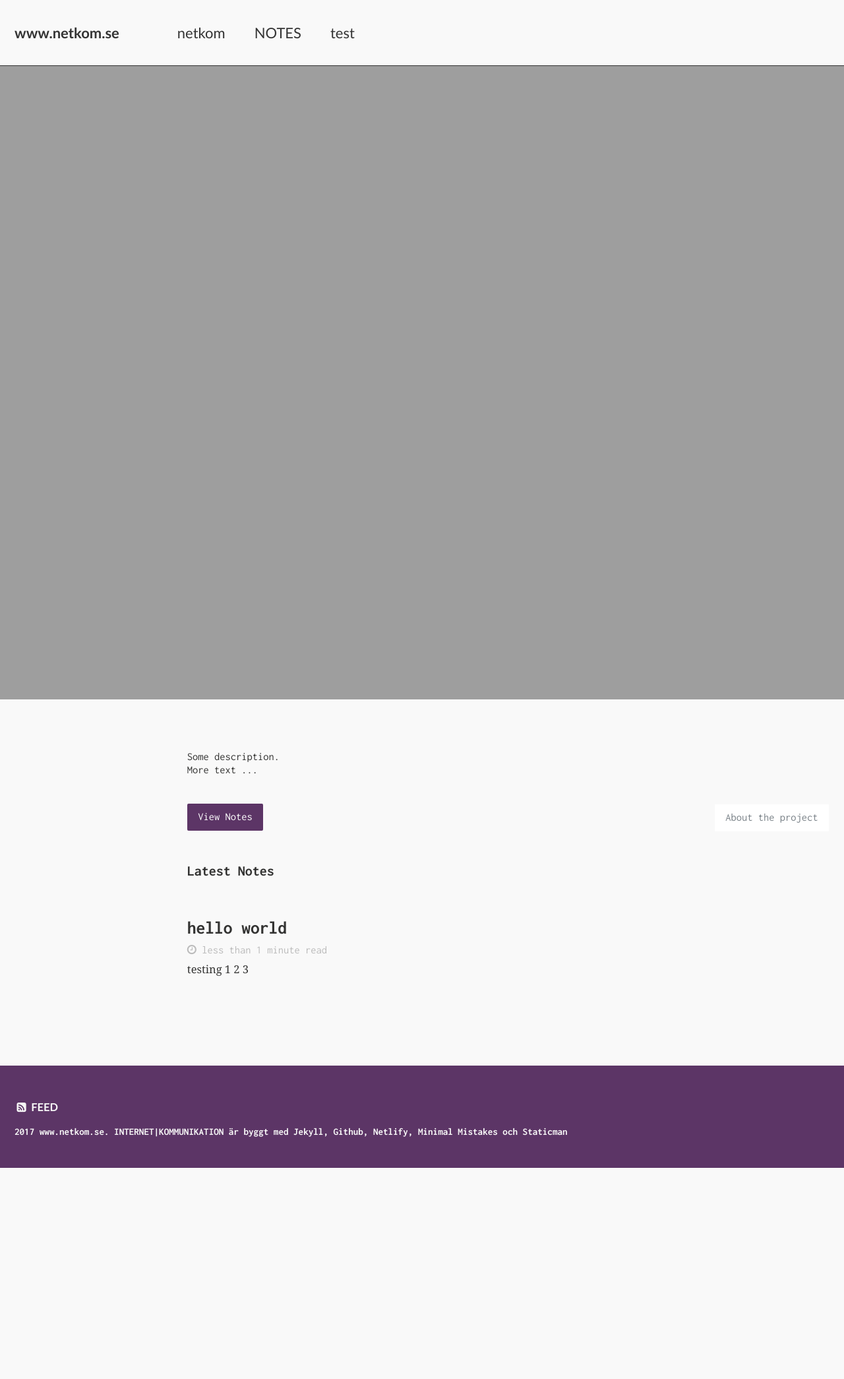
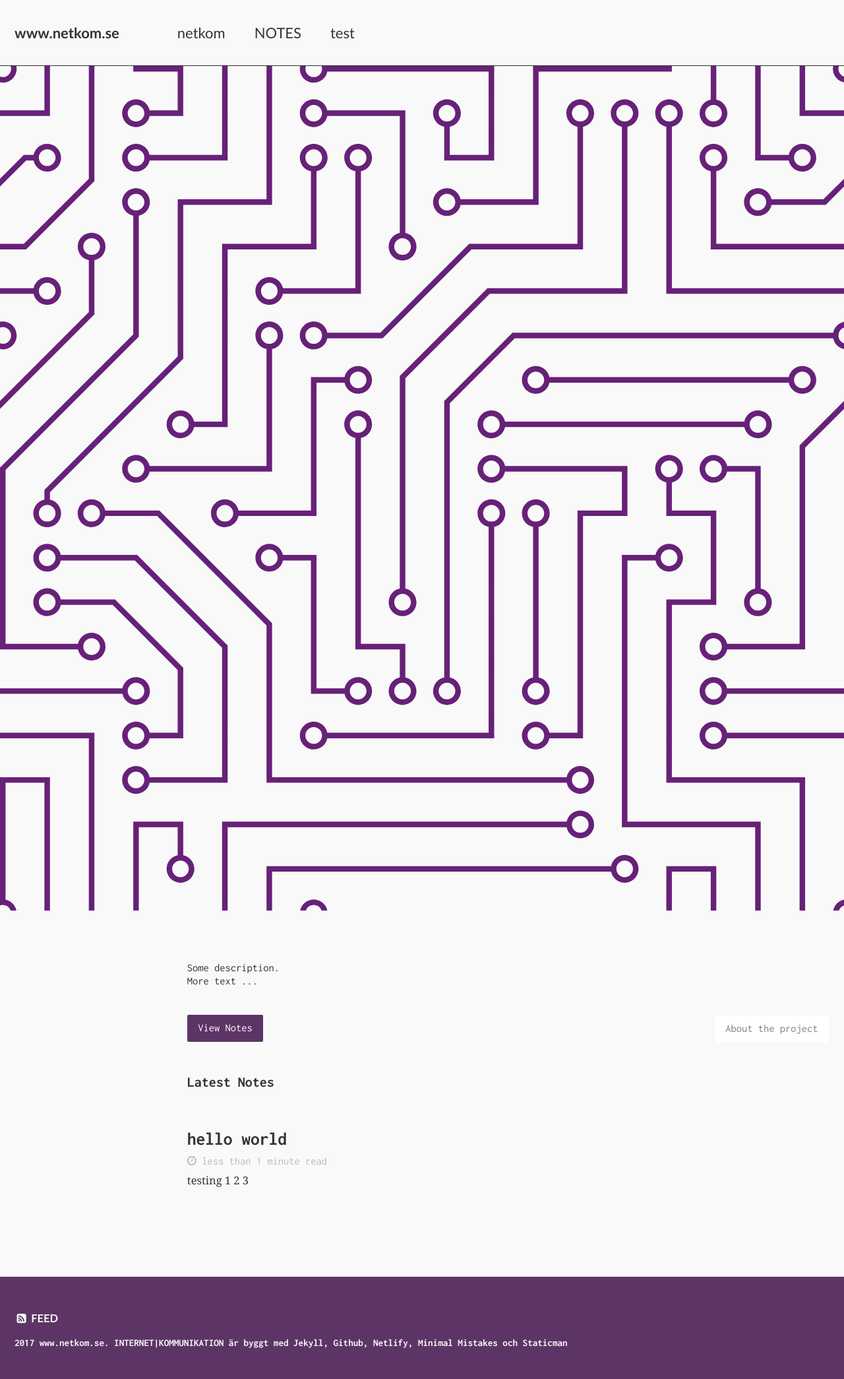
Before and after one commit to gitter-badger/www.netkom.se, a Jekyll site: the page built from index.html, in a window 1280 px wide. Shown: the whole page at 66% size. Built offline with Jekyll 4.4.1, drawn with Linux system fonts in a browser that asks for light colours; some web fonts are replaced; the list of posts is cut into pages by our own code; before the commit the page ends 1770 px from its top, so only the background shows below that.

Commit message:
Update index.html

```diff
--- a/index.html
+++ b/index.html
@@ -3,5 +3,5 @@ layout: home
 description: "Description"
 author_profile: false
 header:
-  image: /images/banner9.2.svg
+  image: /images/circuit.svg
 ---
```
